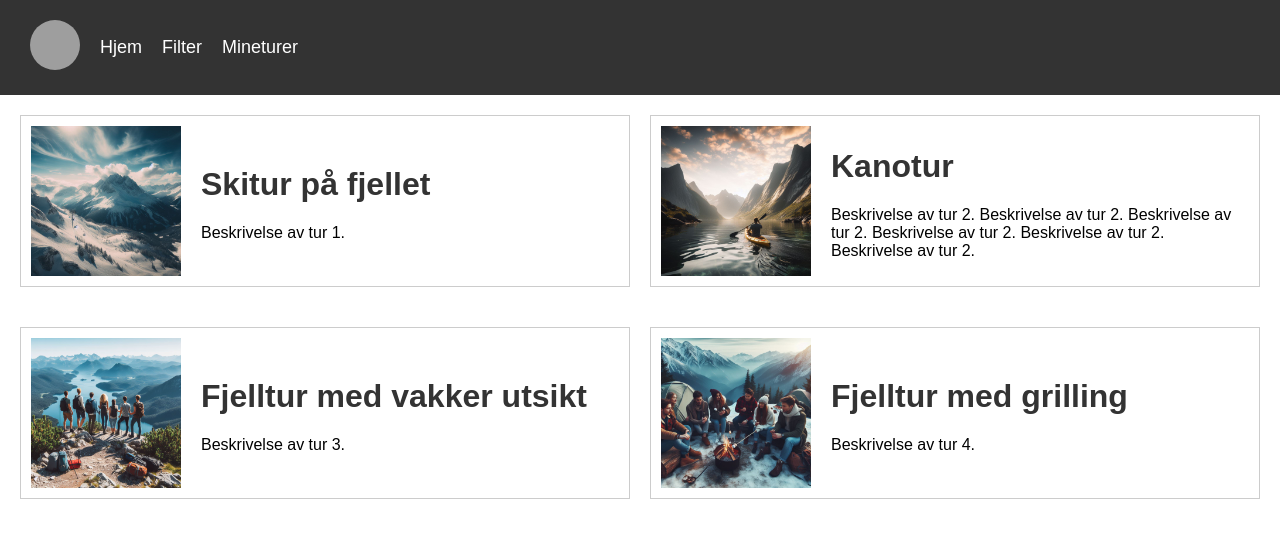
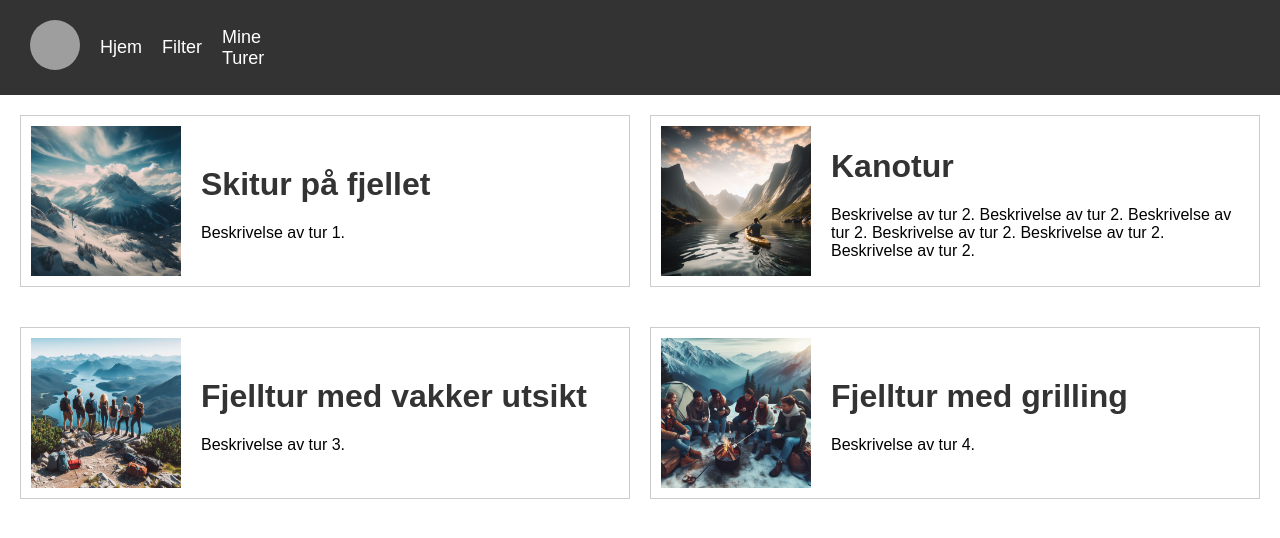
Before and after one commit to Andersm01/Gruppe20, a plain HTML site: page index.html in a window 1280 px wide. Drawn offline with Linux system fonts and the light colour scheme; grey boxes are pictures that could not be loaded.

Commit message:
navnendring_mineturer

```diff
--- a/index.html
+++ b/index.html
@@ -105,7 +105,7 @@
     <div class="navigation">
       <a href="index.html">Hjem</a>
       <a href="#">Filter</a>
-      <a href="mineturer.html">Mineturer</a>
+      <a href="mineturer.html">Mine Turer</a>
     </div>
   </header>
 
```
